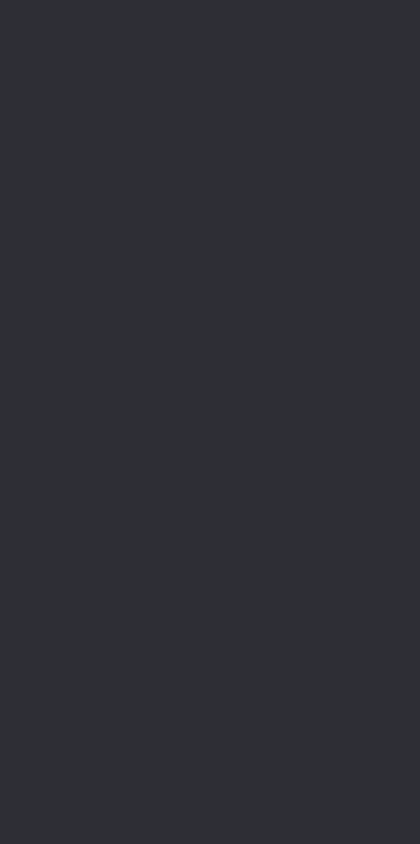
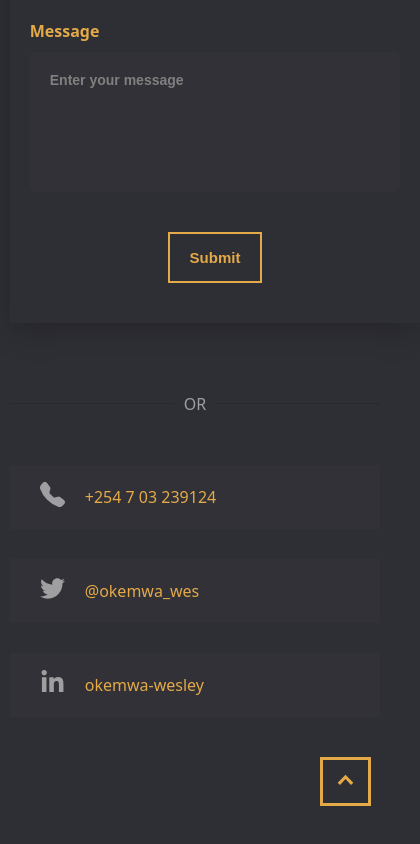
Before and after one commit to 1wes/Wes-Portfolio, a React (Create React App) app: page / in a window 390 px wide. Shown: the part 5678-6522 px from the top of the page, 420 px wide, since content can reach past the window. Before the commit the page ends 5128 px from the top, so only its background shows below. Built offline with nearby package versions, Linux system fonts and the light colour scheme; no server answers.

Commit message:
make contact section mobile responsive

```diff
--- a/src/components/contact.css
+++ b/src/components/contact.css
@@ -147,7 +147,34 @@ textarea:focus, input:focus{
 }
 
 @media only screen and (max-width:480px){
-    .contact-section{
-        display: none;
+    .contact-content{
+        width: 95%;
     }
+
+    .contact-form-section form{
+        width: 100%;
+    }
+
+    .contact-card{
+        width: 100%;
+    }
+
+    #contact-section-card-row{
+        flex-direction: column;
+    }
+
+    .contact-card:first-child{
+        margin-left: 0px;
+    }
+
+    .contact-card:not(:last-child){
+        margin: 0 0 30px 0;
+    }
+
+    .go-up-btn{
+        margin-right: 5%;
+        margin-top: -10px;
+        padding-bottom: 50px;
+    }
+
 }
```
